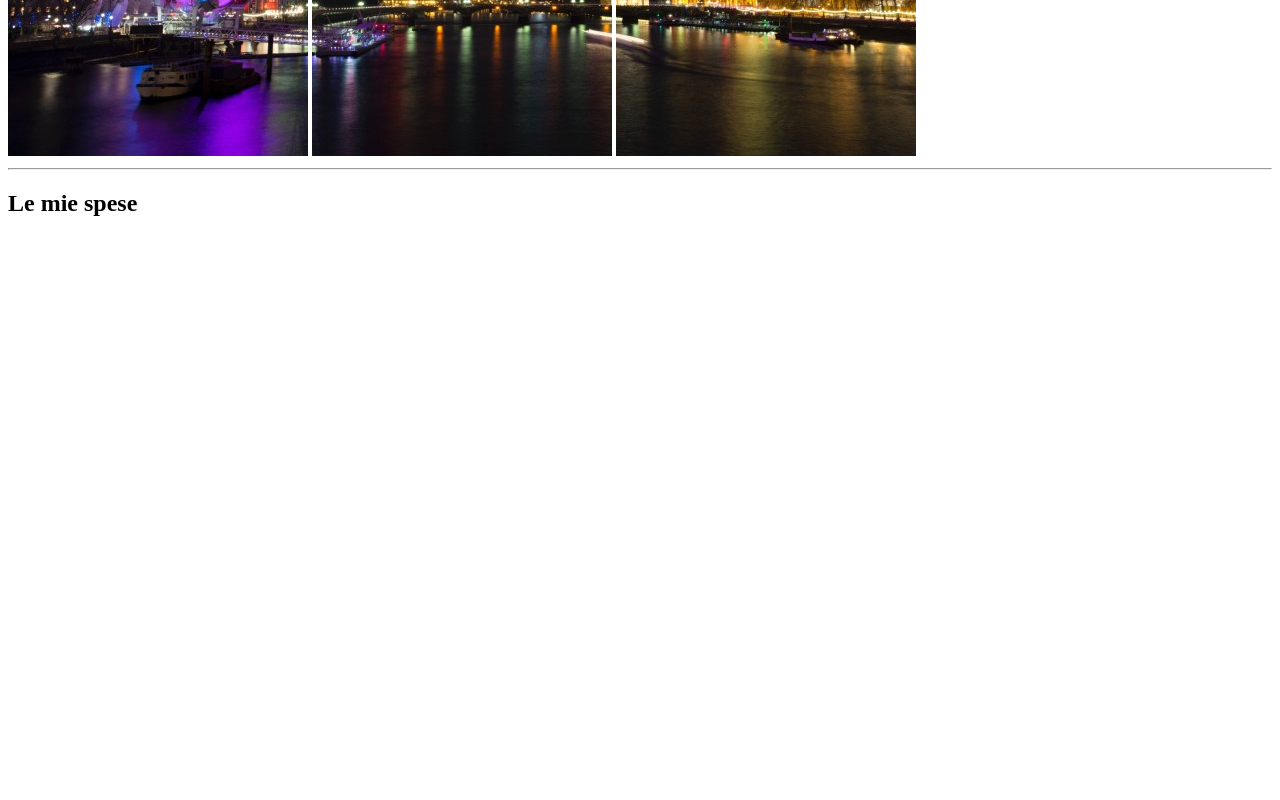
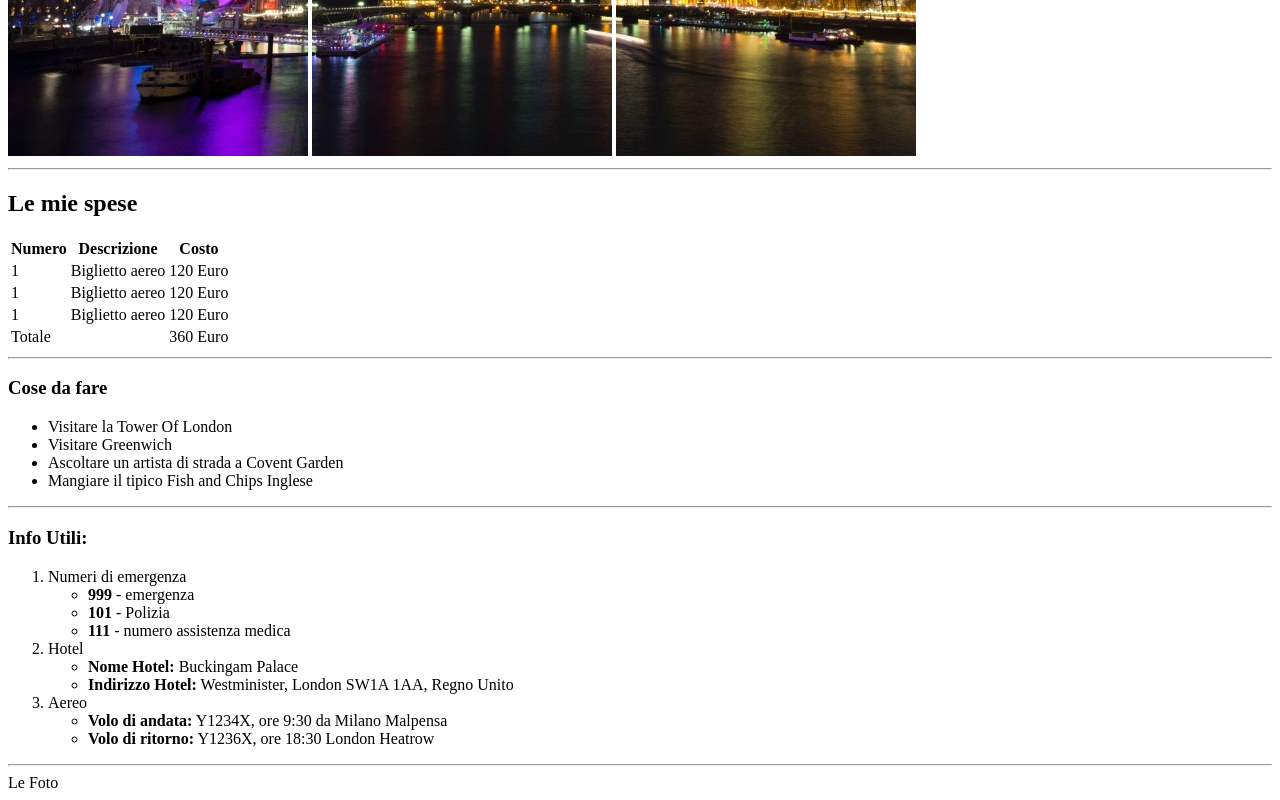
Before and after one commit to DaniloLulaj96/html-london-trip, a plain HTML site: page index.html in a window 1280 px wide. Shown: the part 524-1324 px from the top of the page. Before the commit the page ends 800 px from the top, so only its background shows below. Drawn offline with Linux system fonts and the light colour scheme.

Commit message:
i added main

```diff
--- a/index.html
+++ b/index.html
@@ -16,8 +16,106 @@
 
     <main>
         <h2>Le mie spese</h2>
+        <table>
+            <thead>
+                <th>Numero</th>
+                <th>Descrizione</th>
+                <th>Costo</th>
+            </thead>
+            <!--intestazione tabella-->
+
+            <tbody>
+                <tr>
+                    <td>1</td>
+                    <td>Biglietto aereo</td>
+                    <td>120 Euro</td>
+                </tr>
+                <tr>
+                    <td>1</td>
+                    <td>Biglietto aereo</td>
+                    <td>120 Euro</td>
+                </tr>
+                <tr>
+                    <td>1</td>
+                    <td>Biglietto aereo</td>
+                    <td>120 Euro</td>
+                </tr>
+            </tbody>
+            <!--corpo tabella-->
+
+            <tfoot>
+                <tr>
+                    <td>Totale</td>
+                    <td></td>
+                    <td>360 Euro</td>
+                </tr>
+            </tfoot>
+            <!--chiusra tabella-->
+
+
+        </table>
+        <!--tabella-->
+
+        <hr>
+
+        <h3>Cose da fare</h3>
+        <ul>
+            <li>Visitare la Tower Of London</li>
+            <li>Visitare Greenwich</li>
+            <li>Ascoltare un artista di strada a Covent Garden</li>
+            <li>Mangiare il tipico Fish and Chips Inglese</li>
+        </ul>
+        <!--lista di cose da fare-->
+
+        <hr>
+
+        <h3>Info Utili:</h3>
+
+        <ol>
+            <li>Numeri di emergenza
+                <ul>
+                <li><strong>999</strong> - emergenza</li>
+                <li><strong>101</strong> - Polizia</li>
+                <li><strong>111</strong> - numero assistenza medica</li>
+            </ul>
+            </li>
+            <li>Hotel
+                <ul>
+                    <li><strong>Nome Hotel:</strong> Buckingam Palace</li>
+                    <li><strong>Indirizzo Hotel:</strong> Westminister, London SW1A 1AA, Regno Unito</li>
+                </ul>
+            </li>
+            <li>Aereo
+                <ul>
+                    <li><strong>Volo di andata:</strong> Y1234X, ore 9:30 da Milano Malpensa</li>
+                    <li><strong>Volo di ritorno:</strong> Y1236X, ore 18:30 London Heatrow</li>
+                </ul>
+            </li>
+        </ol>
+
+        <!--lista di info utili-->
+
+        <hr>
+
+
+
+
+
+
+
+
+
 
     </main>
 
+    <footer>
+        <head>Le Foto</head>
+
+
+
+    </footer>
+
+
+
 </body>
 </html>
```
